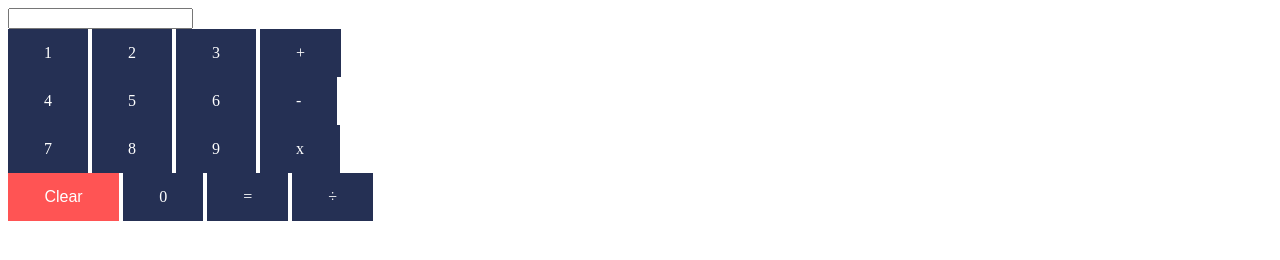
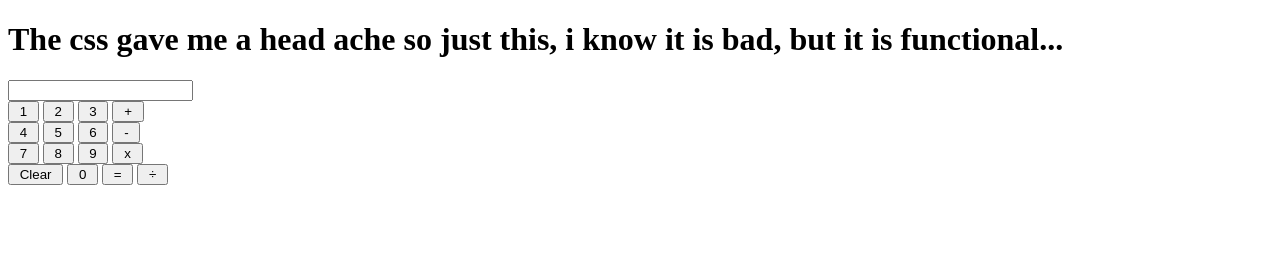
Before and after one commit to curiouschukku/Knowsmore-Calculator, a plain HTML site: page index.html in a window 1280 px wide. Drawn offline with Linux system fonts and the light colour scheme.

Commit message:
Update index.html

```diff
--- a/index.html
+++ b/index.html
@@ -2,23 +2,10 @@
 <html>
     <head meta name="viewport" content="width=device-width, initial-scale=1.0">
         <title>Calculator</title>
-    <style>
-        .bcss{
-            background-color: #253054;
-            border: none;
-            padding: 15px 32px;
-            text-align: center;
-            text-decoration: none;
-            display: inline-block;
-            font-size: 16px;
-            font-family: "Times New Roman";
-            color: white;
-        }
-    </style>
 </head>
     <body>
         <div id='calc-contain'>
-
+  <h1>The css gave me a head ache so just this, i know it is bad, but it is functional...</h1>
           <form name="calculator">
 
             <input type="text" style="width: 1000;" name="answer" />
@@ -41,8 +28,7 @@
                 <input type="button" value=" x " class="bcss" onclick="calculator.answer.value += '*'" />
             </br>
 
-                <input type="button" style=" color: white;
-        background-color: #ff5454; border: none; padding: 15px 32px; text-align: center; text-decoration: none; display: inline-block; font-size: 16px; font-family: "Times New Roman";" value=" Clear " onclick="calculator.answer.value = ''" />
+                <input type="button" value=" Clear " onclick="calculator.answer.value = ''" />
                 <input type="button" value=" 0 " class="bcss" onclick="calculator.answer.value += '0'" />
                 <input type="button" value=" = " class="bcss" onclick="calculator.answer.value = eval(calculator.answer.value)" />
                 <input type="button" value=" ÷ " class="bcss" onclick="calculator.answer.value += '/'" />
```
